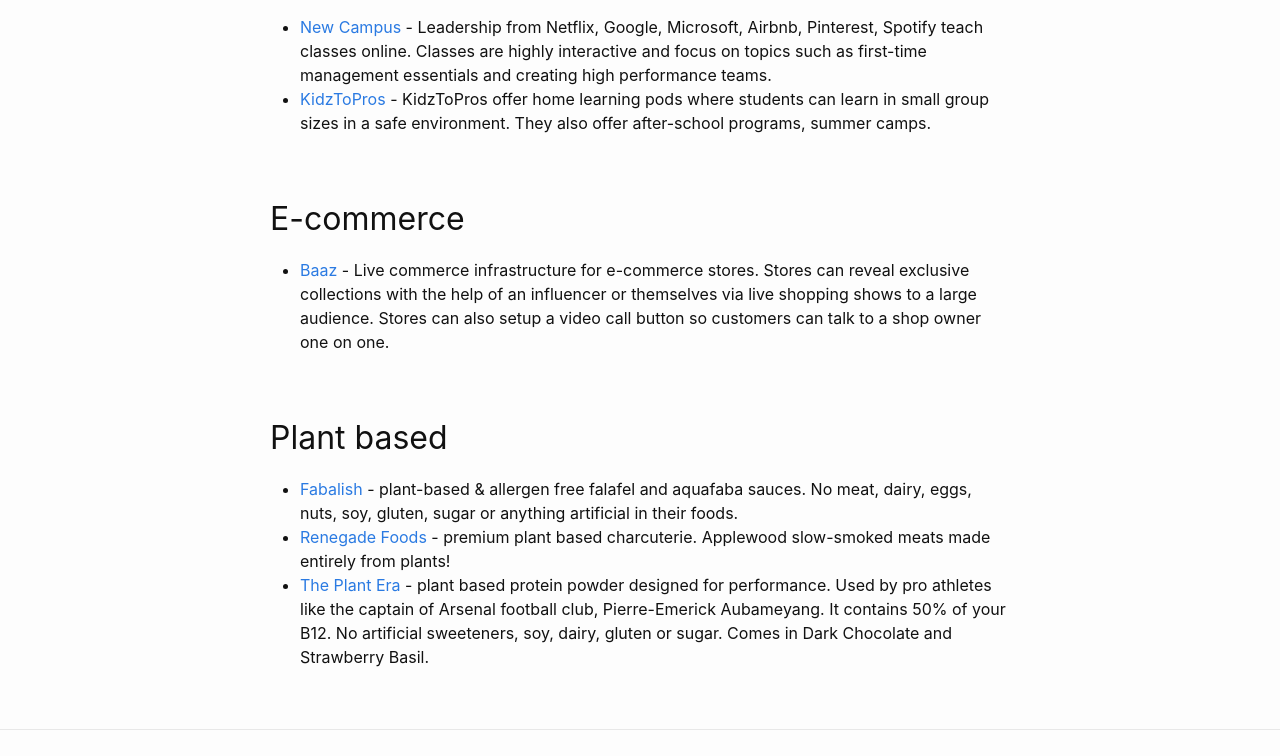
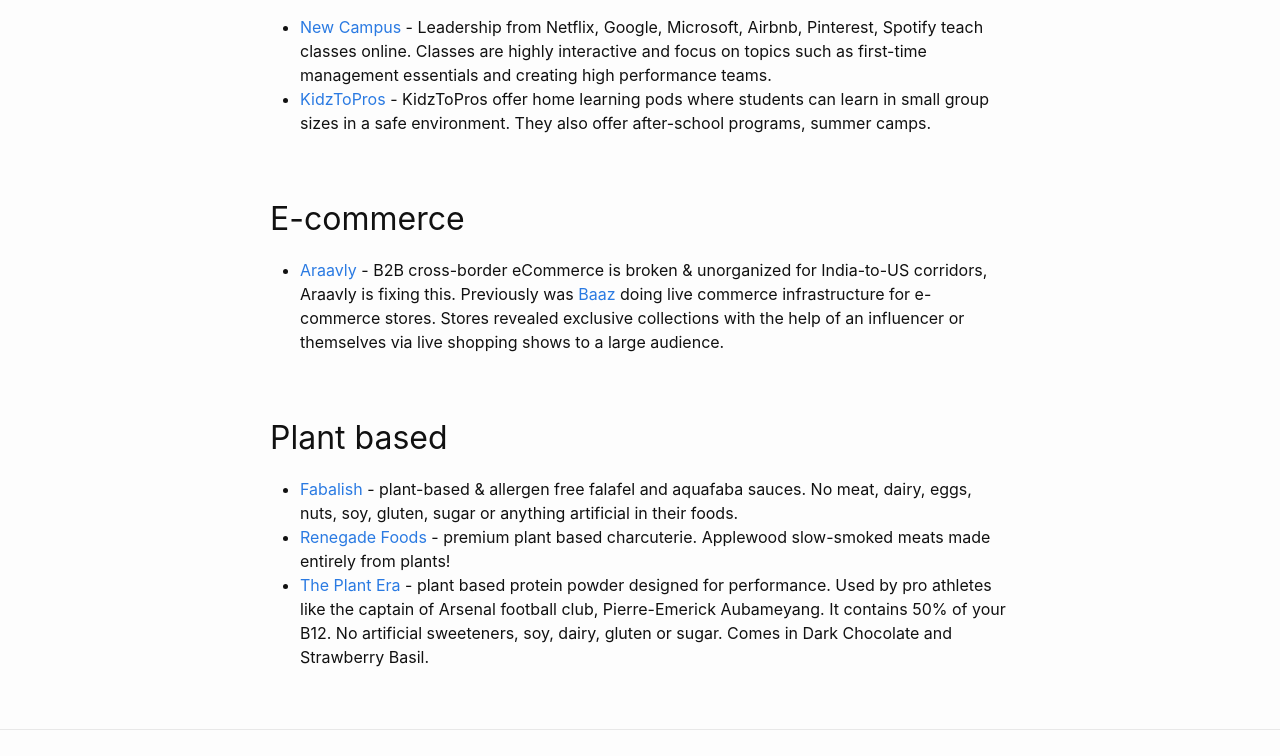
Before and after one commit to katpavan/katpavan.github.io, a Jekyll site: the page built from portfolio.md, in a window 1280 px wide and 900 px high, scrolled down 1028 px, cut to the strip 0-756 px from the top of the window. Built offline with Jekyll 4.4.1, drawn with Linux system fonts in a browser that asks for light colours.

Commit message:
baaz to araavly

```diff
--- a/portfolio.md
+++ b/portfolio.md
@@ -28,7 +28,7 @@
 
 ## E-commerce
 
-- [Baaz](https://baaz.live/) - Live commerce infrastructure for e-commerce stores. Stores can reveal exclusive collections with the help of an influencer or themselves via live shopping shows to a large audience. Stores can also setup a video call button so customers can talk to a shop owner one on one.
+- [Araavly](https://www.araavly.com/) - B2B cross-border eCommerce is broken & unorganized for India-to-US corridors, Araavly is fixing this. Previously was [Baaz](https://baaz.live/) doing live commerce infrastructure for e-commerce stores. Stores revealed exclusive collections with the help of an influencer or themselves via live shopping shows to a large audience.
 
 
 ## Plant based
```
